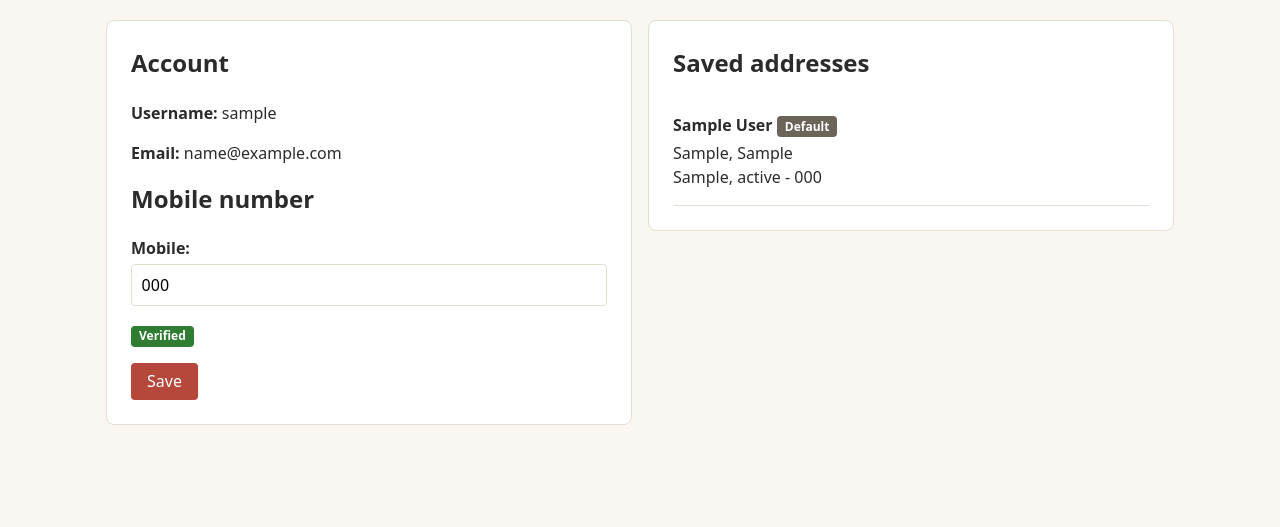
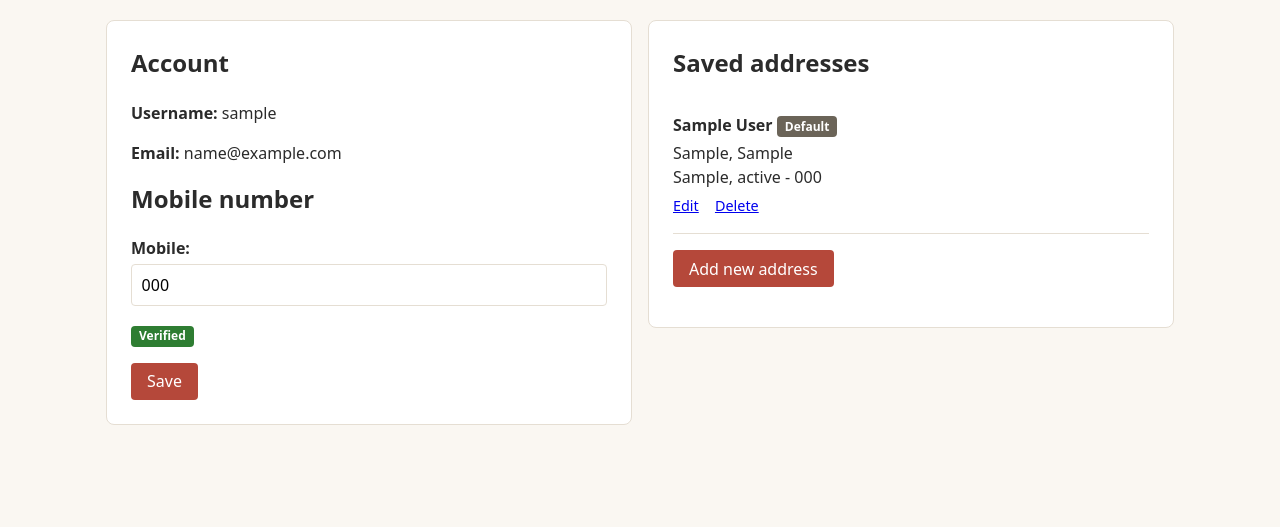
Before and after one commit to web-kalakaar/radhe-krishna-store, a Django app: page /accounts/profile/ in a window 1280 px wide. Shown: the part 135-662 px from the top of the page. Run offline with Django 5.2, Linux system fonts and the light colour scheme; a user stored in the database is signed in; tables that the repository leaves empty hold one stand-in row (values such as "Sample post").

Commit message:
Add create, edit and delete for saved addresses

```diff
--- a/accounts/forms.py
+++ b/accounts/forms.py
@@ -2,7 +2,7 @@ from django import forms
 from django.contrib.auth import get_user_model
 from django.contrib.auth.forms import UserCreationForm
 from django.db import transaction
-
+from .models import Address, Profile, mobile_validator
 from .models import Profile, mobile_validator
 
 User = get_user_model()
@@ -48,3 +48,10 @@ class ProfileForm(forms.ModelForm):
         if commit:
             profile.save()
         return profile
+
+class AddressForm(forms.ModelForm):
+    class Meta:
+        model = Address
+        fields = ["full_name", "line1", "line2", "city", "state", "pincode", "is_default"]
+        labels = {"is_default": "Make this my default address"}
+        widgets = {"pincode": forms.TextInput(attrs={"inputmode": "numeric"})}
--- a/accounts/urls.py
+++ b/accounts/urls.py
@@ -16,5 +16,8 @@ urlpatterns = [
         name="login",
     ),
     path("logout/", auth_views.LogoutView.as_view(), name="logout"),
-        path("profile/", views.profile, name="profile"),
+    path("profile/", views.profile, name="profile"),
+    path("addresses/add/", views.address_add, name="address_add"),
+    path("addresses/<int:pk>/edit/", views.address_edit, name="address_edit"),
+    path("addresses/<int:pk>/delete/", views.address_delete, name="address_delete"),
 ]
--- a/accounts/views.py
+++ b/accounts/views.py
@@ -1,9 +1,9 @@
 from django.contrib import messages
 from django.contrib.auth import login
 from django.contrib.auth.decorators import login_required
-from django.shortcuts import redirect, render
+from django.shortcuts import get_object_or_404, redirect, render
 
-from .forms import ProfileForm, SignupForm
+from .forms import AddressForm, ProfileForm, SignupForm
 from .models import Profile
 
 
@@ -49,3 +49,57 @@ def profile(request):
             "addresses": request.user.addresses.all(),
         },
     )
+
+@login_required
+def address_add(request):
+    if request.method == "POST":
+        form = AddressForm(request.POST)
+        if form.is_valid():
+            address = form.save(commit=False)
+            address.user = request.user
+            address.save()
+            messages.success(request, "Address saved.")
+            return redirect("accounts:profile")
+    else:
+        form = AddressForm()
+
+    return render(
+        request, "accounts/address_form.html", {"form": form, "title": "Add address"}
+    )
+
+
+@login_required
+def address_edit(request, pk):
+    address = get_object_or_404(request.user.addresses, pk=pk)
+
+    if request.method == "POST":
+        form = AddressForm(request.POST, instance=address)
+        if form.is_valid():
+            form.save()
+            messages.success(request, "Address updated.")
+            return redirect("accounts:profile")
+    else:
+        form = AddressForm(instance=address)
+
+    return render(
+        request, "accounts/address_form.html", {"form": form, "title": "Edit address"}
+    )
+
+
+@login_required
+def address_delete(request, pk):
+    address = get_object_or_404(request.user.addresses, pk=pk)
+
+    if request.method == "POST":
+        was_default = address.is_default
+        address.delete()
+        if was_default:
+            # Keep one default: promote the newest remaining address.
+            newest = request.user.addresses.first()
+            if newest:
+                newest.is_default = True
+                newest.save()
+        messages.success(request, "Address deleted.")
+        return redirect("accounts:profile")
+
+    return render(request, "accounts/address_confirm_delete.html", {"address": address})
--- a/static/css/style.css
+++ b/static/css/style.css
@@ -587,3 +587,16 @@ main {
 .address p {
   margin: 0 0 0.25rem;
 }
+.address__actions a {
+  margin-right: 0.75rem;
+  font-size: 0.9rem;
+}
+
+a.btn {
+  display: inline-block;
+  text-decoration: none;
+}
+
+.btn--danger {
+  background: #c62828;
+}
--- a/templates/accounts/profile.html
+++ b/templates/accounts/profile.html
@@ -43,12 +43,17 @@
           <p>
             {{ address.line1 }}{% if address.line2 %}, {{ address.line2 }}{% endif %}<br>
             {{ address.city }}, {{ address.state }} - {{ address.pincode }}
-
+          </p>
+          <p class="address__actions">
+            <a href="{% url 'accounts:address_edit' address.pk %}">Edit</a>
+            <a href="{% url 'accounts:address_delete' address.pk %}">Delete</a>
           </p>
         </div>
       {% empty %}
         <p>No saved addresses yet.</p>
       {% endfor %}
+
+      <p><a class="btn" href="{% url 'accounts:address_add' %}">Add new address</a></p>
     </section>
 </div>
 {% endblock %}
```
Also changed, not shown: templates/accounts/address_confirm_delete.html (added, +16 -0 lines), templates/accounts/address_form.html (added, +16 -0 lines). Lines whose indentation alone changed are shown as unchanged.
